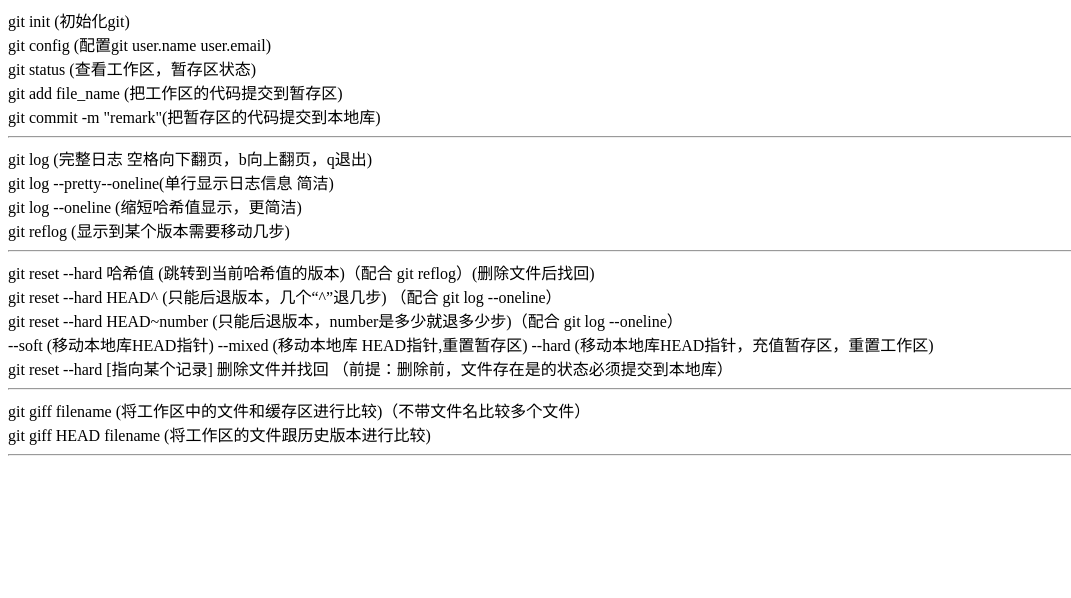
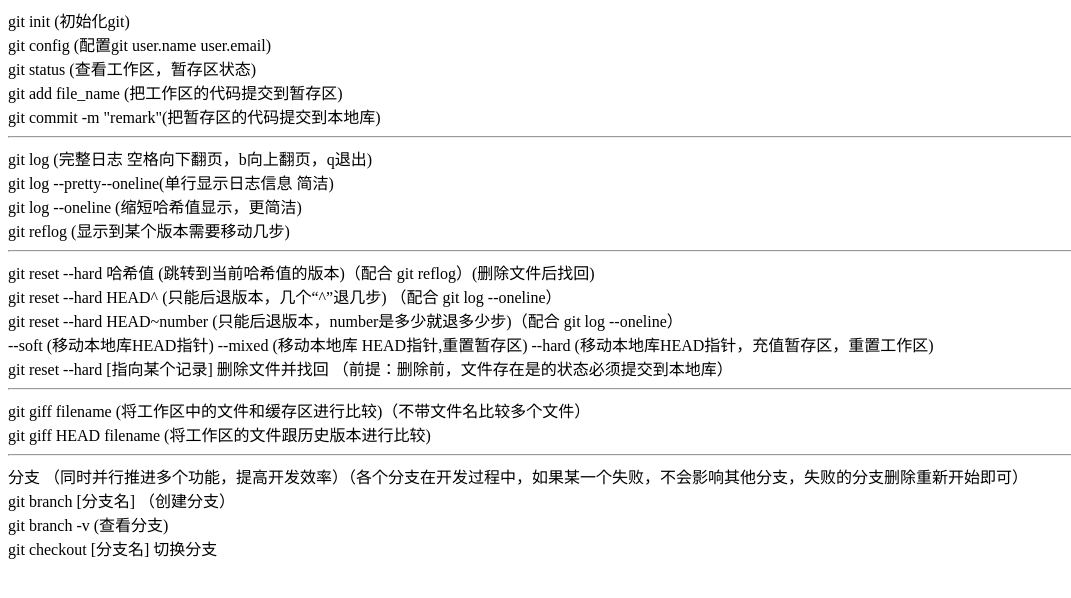
Before and after one commit to wknightfall/git-test, a plain HTML site: page index/index.html in a window 1280 px wide. Shown: the whole page, without its empty margins (0-1071 px from the left). Drawn offline with Linux system fonts and the light colour scheme.

Commit message:
test first

```diff
--- a/index/index.html
+++ b/index/index.html
@@ -24,6 +24,9 @@
 	<div>git giff filename (将工作区中的文件和缓存区进行比较)（不带文件名比较多个文件）</div>
 	<div>git giff HEAD filename (将工作区的文件跟历史版本进行比较)</div>
 	<hr>
-
+	<div>分支 （同时并行推进多个功能，提高开发效率）（各个分支在开发过程中，如果某一个失败，不会影响其他分支，失败的分支删除重新开始即可）</div>
+	<div>git branch [分支名] （创建分支）</div>
+	<div>git branch -v (查看分支)</div>
+	<div>git checkout [分支名] 切换分支</div>
 </body>
 </html>
```
